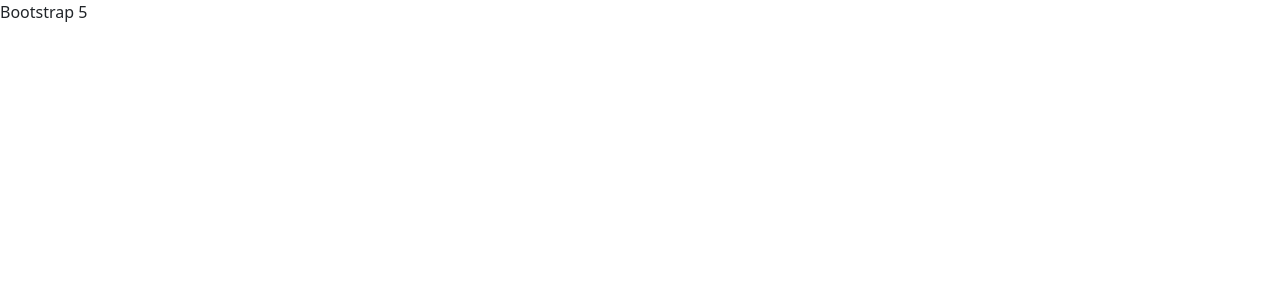
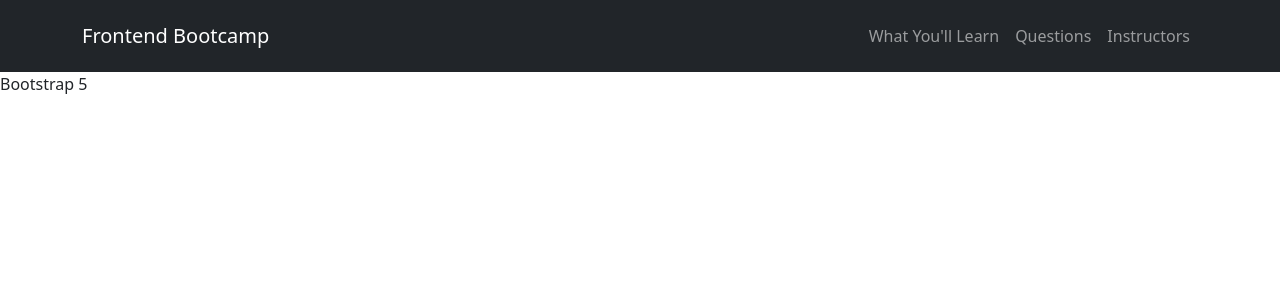
Before and after one commit to chrisdav6/nextjs-bootstrap5, a Next.js app: page / in a window 1280 px wide. Shown: the top 300 px of the page. Built offline with nearby package versions, Linux system fonts and the light colour scheme.

Commit message:
Completed Navbar component

```diff
--- a/components/Layout.js
+++ b/components/Layout.js
@@ -1,4 +1,5 @@
 import Head from 'next/head';
+import Navbar from '../components/navbar/Navbar';
 
 const Layout = ({ children, title }) => {
   return (
@@ -10,6 +11,7 @@ const Layout = ({ children, title }) => {
         <script src='https://cdn.jsdelivr.net/npm/bootstrap@5.0.1/dist/js/bootstrap.bundle.min.js'></script>
       </Head>
 
+      <Navbar />
       <div>{children}</div>
     </div>
   );
--- /dev/null
+++ b/components/navbar/Navbar.js
@@ -0,0 +1,44 @@
+import Link from 'next/link';
+
+const Navbar = () => {
+  return (
+    <nav className='navbar navbar-expand-lg bg-dark navbar-dark py-3'>
+      <div className='container'>
+        <Link href='/'>
+          <a className='navbar-brand'>Frontend Bootcamp</a>
+        </Link>
+
+        <button
+          className='navbar-toggler'
+          type='button'
+          data-bs-toggle='collapse'
+          data-bs-target='#navmenu'
+        >
+          <span className='navbar-toggler-icon'></span>
+        </button>
+
+        <div className='collapse navbar-collapse' id='navmenu'>
+          <ul className='navbar-nav ms-auto'>
+            <li className='nav-item'>
+              <Link href='#learn'>
+                <a className='nav-link'>What You'll Learn</a>
+              </Link>
+            </li>
+            <li className='nav-item'>
+              <Link href='#questions'>
+                <a className='nav-link'>Questions</a>
+              </Link>
+            </li>
+            <li className='nav-item'>
+              <Link href='#instructors'>
+                <a className='nav-link'>Instructors</a>
+              </Link>
+            </li>
+          </ul>
+        </div>
+      </div>
+    </nav>
+  );
+};
+
+export default Navbar;
--- a/package.json
+++ b/package.json
@@ -8,7 +8,7 @@
     "start": "next start"
   },
   "dependencies": {
-    "bootstrap": "^5.0.0-alpha1",
+    "bootstrap": "^5.0.0-beta3",
     "next": "^10.2.3",
     "react": "^17.0.2",
     "react-dom": "^17.0.2"
```
Also changed, not shown: 1 other file (tests, documents, lock files or other folders).
